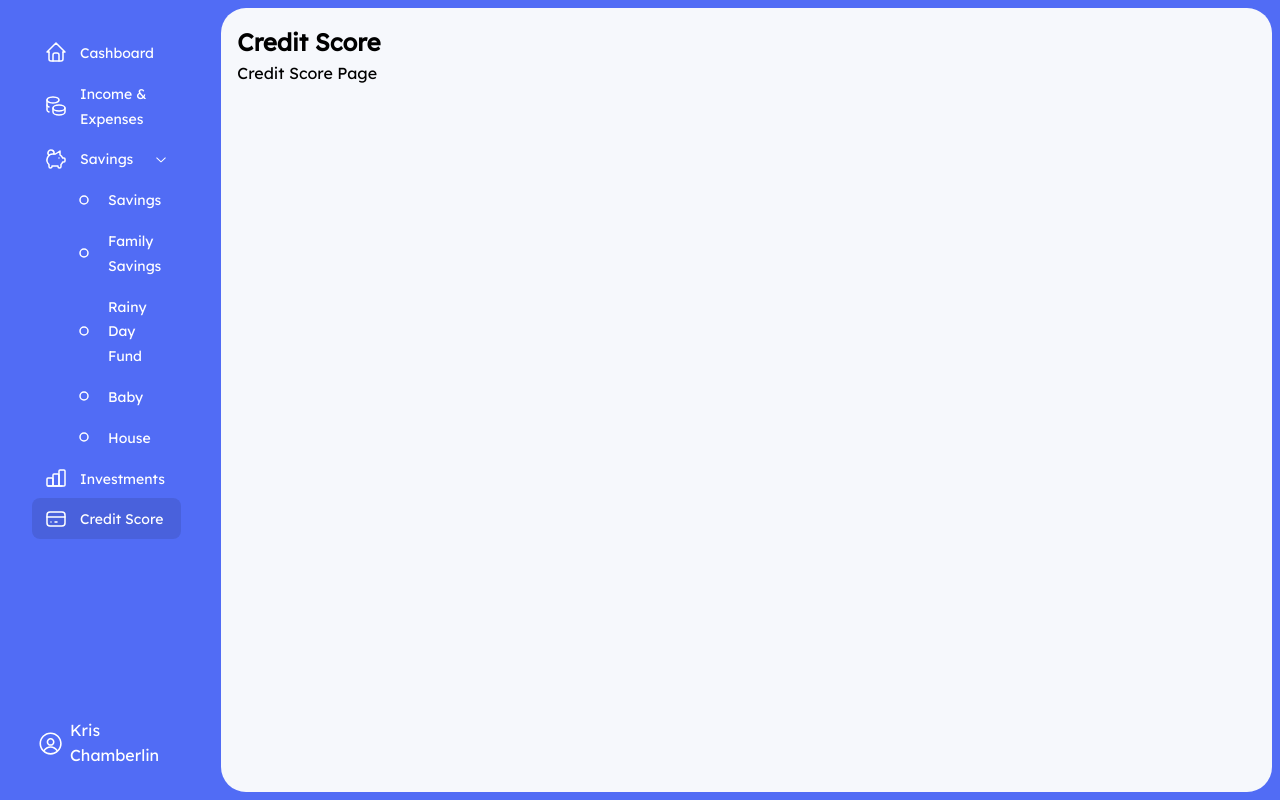
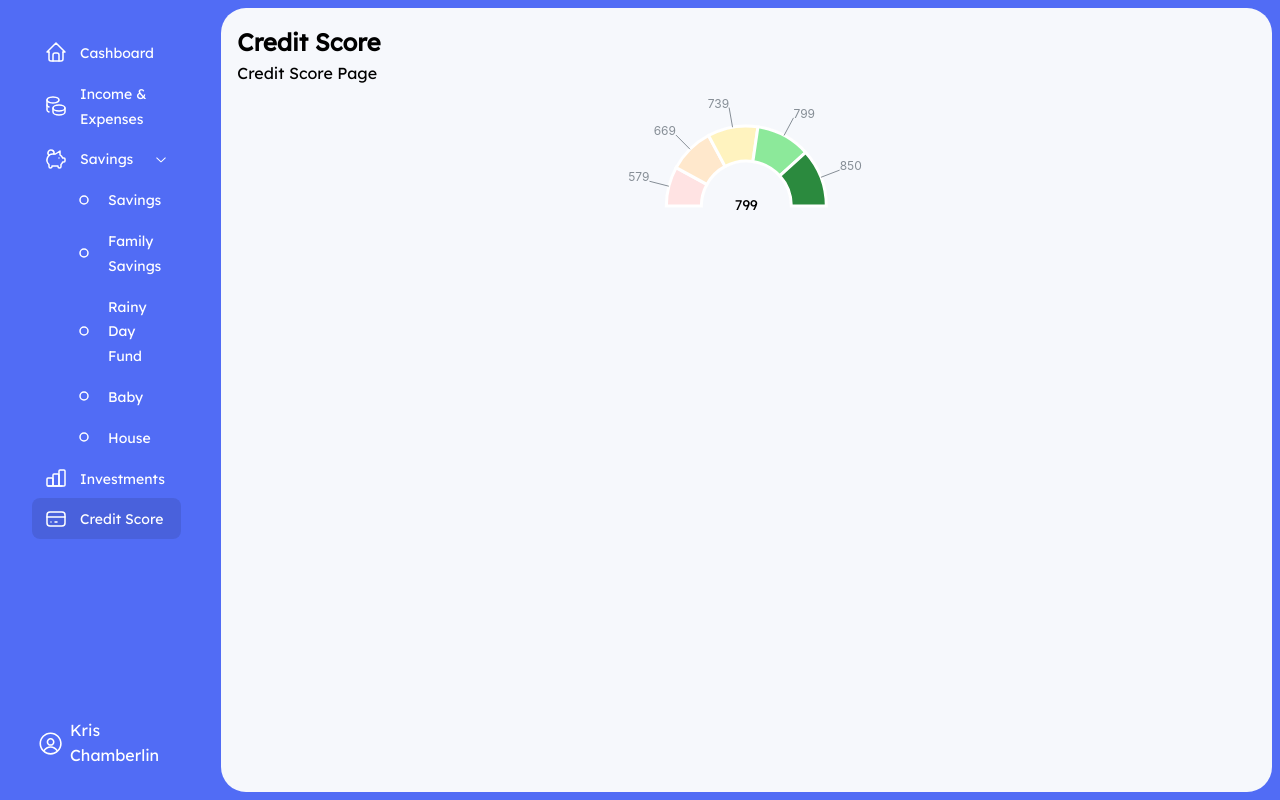
Before and after one commit to kechamberlin/cashboard, a Next.js app: page /credit-score in a window 1280 px wide. Built offline with nearby package versions, Linux system fonts and the light colour scheme.

Commit message:
Add preliminary DonutChart.

```diff
--- a/src/app/credit-score/page.tsx
+++ b/src/app/credit-score/page.tsx
@@ -1,8 +1,29 @@
+import { DonutChart } from '@mantine/charts';
+
 const CreditScorePage = () => {
   return (
     <>
       <h2>Credit Score</h2>
       <p>Credit Score Page</p>
+      <DonutChart
+        data={[
+          { name: 'Poor', value: 579, color: 'red.1' },
+          { name: 'Fair', value: 669, color: 'orange.1' },
+          { name: 'Good', value: 739, color: 'yellow.1' },
+          { name: 'Very Good', value: 799, color: 'green.3' },
+          { name: 'Exceptional', value: 850, color: 'green.9' },
+        ]}
+        thickness={35}
+        strokeWidth={3}
+        tooltipDataSource='segment'
+        w={'100%'}
+        startAngle={180}
+        endAngle={0}
+        chartLabel={799}
+        // withTooltip={false}
+        withLabelsLine
+        withLabels
+      />
     </>
   );
 };
```
